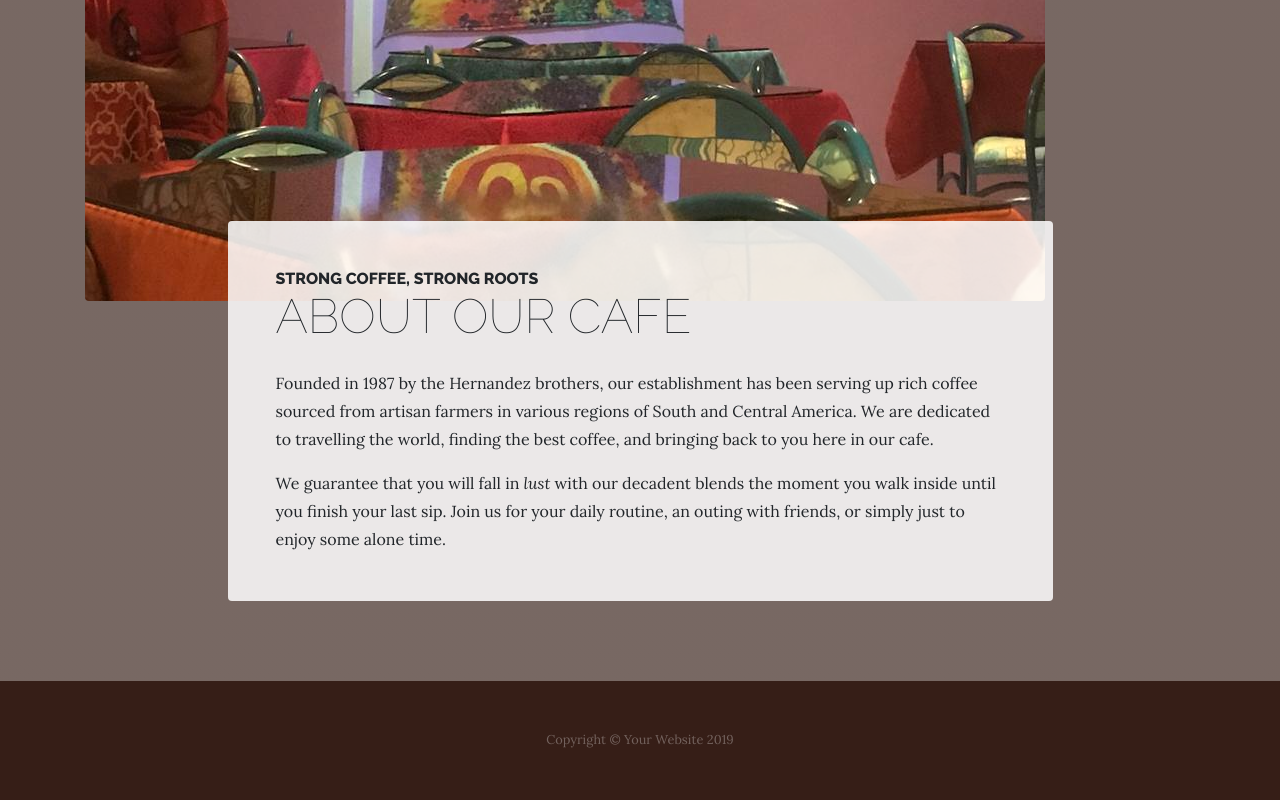
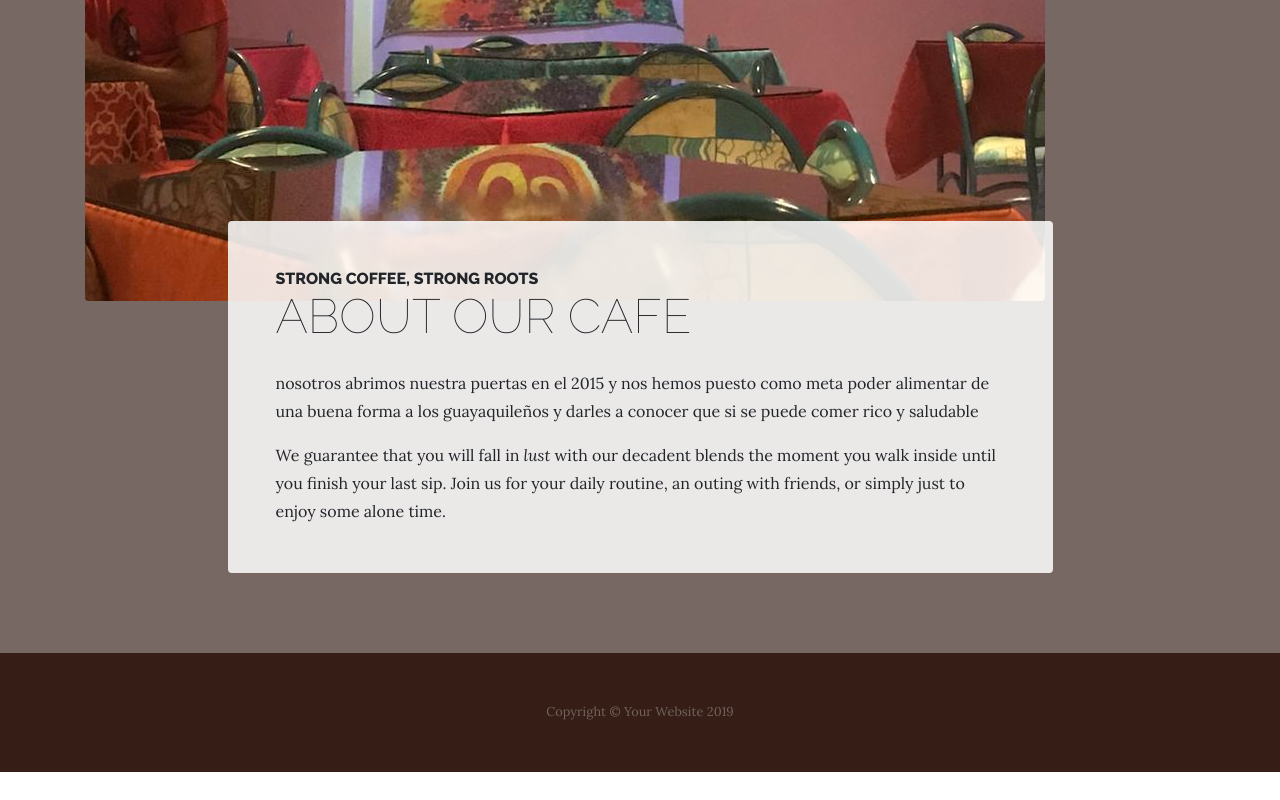
Before and after one commit to EuruS2001/home, a website: page about.html in a window 1280 px wide. Shown: the part 1371-2171 px from the top of the page. After the commit the page ends 2143 px from the top, so only its background shows below. Drawn offline with Linux system fonts and the light colour scheme.

Commit message:
Update about.html

```diff
--- a/about.html
+++ b/about.html
@@ -8,7 +8,7 @@
   <meta name="description" content="">
   <meta name="author" content="">
 
-  <title>Lorenabo-about</title>
+  <title>Lorenabo</title>
 
   <!-- Bootstrap core CSS -->
   <link href="vendor/bootstrap/css/bootstrap.min.css" rel="stylesheet">
@@ -68,7 +68,7 @@
                 <span class="section-heading-upper">Strong Coffee, Strong Roots</span>
                 <span class="section-heading-lower">About Our Cafe</span>
               </h2>
-              <p>Founded in 1987 by the Hernandez brothers, our establishment has been serving up rich coffee sourced from artisan farmers in various regions of South and Central America. We are dedicated to travelling the world, finding the best coffee, and bringing back to you here in our cafe.</p>
+              <p>nosotros abrimos nuestra puertas en el 2015 y nos hemos puesto como meta poder alimentar de una buena forma a los guayaquileños y darles a conocer que si se puede comer rico y saludable </p>
               <p class="mb-0">We guarantee that you will fall in <em>lust</em> with our decadent blends the moment you walk inside until you finish your last sip. Join us for your daily routine, an outing with friends, or simply just to enjoy some alone time.</p>
             </div>
           </div>
```
